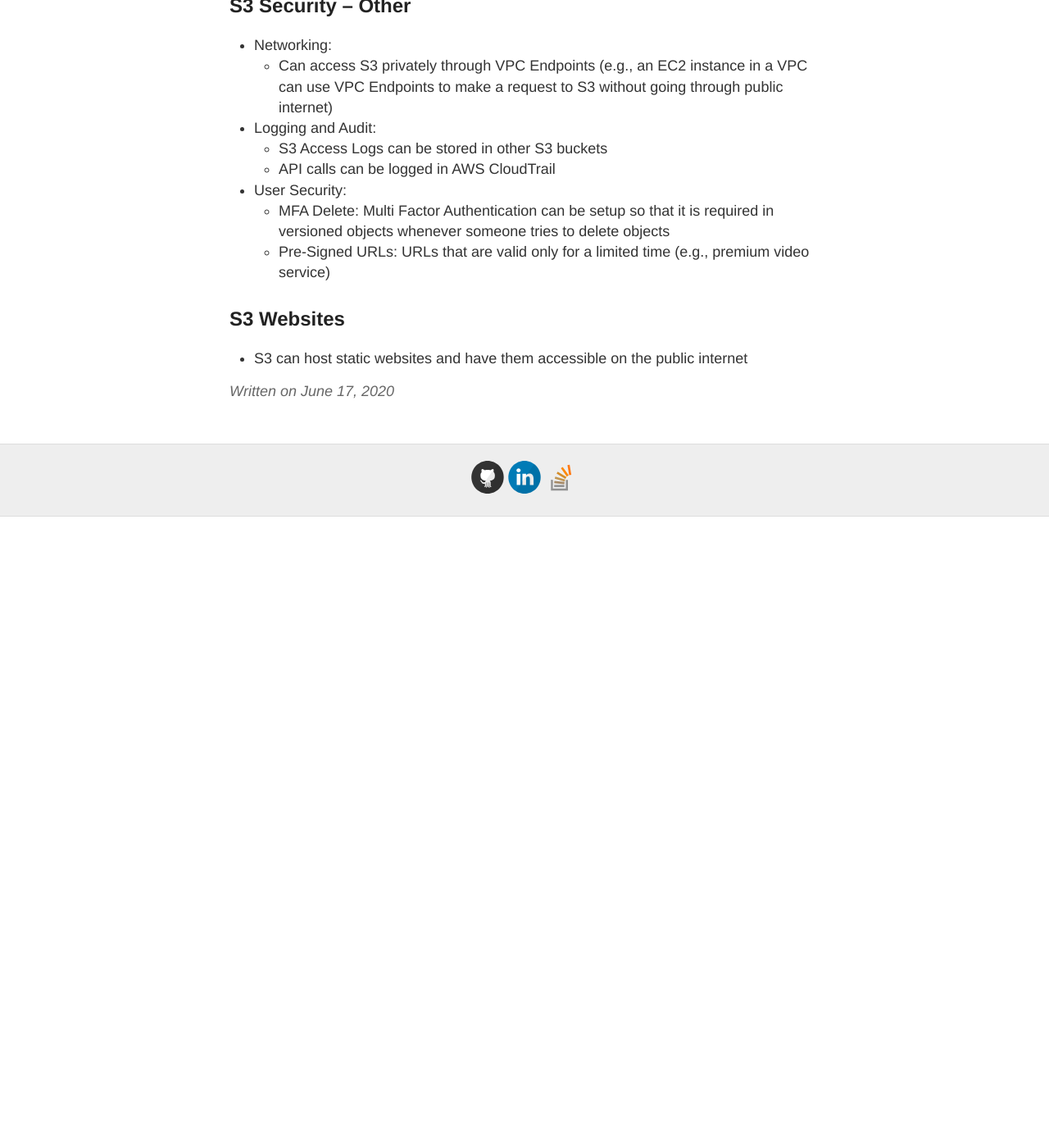
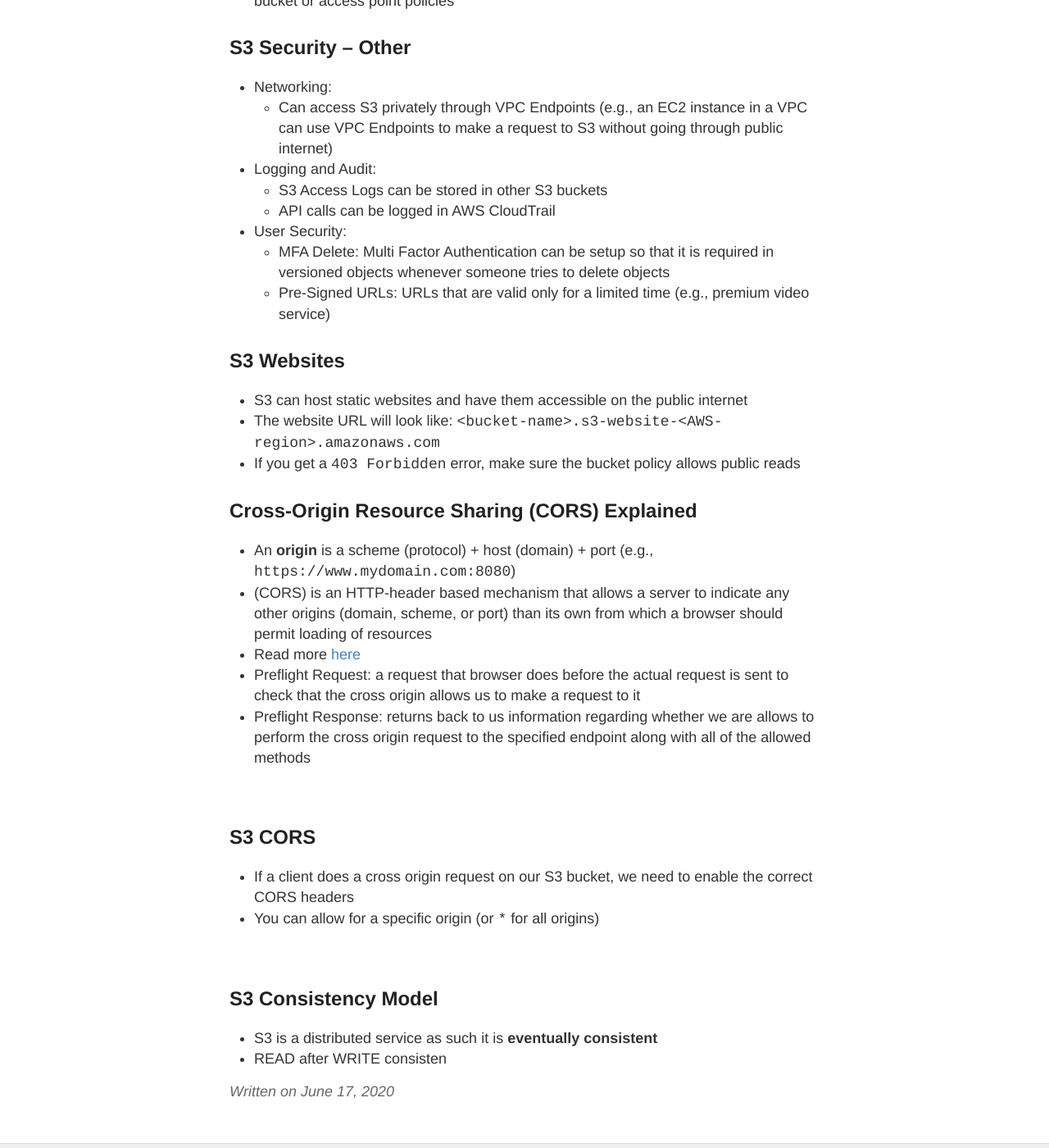
Before and after one commit to gutucristian/gutucristian.github.io, a Jekyll site: the page built from _posts/2020-06-17-Amazon-Web-Services-(AWS).md, in a window 1280 px wide and 1400 px high, scrolled down 63336 px. Shown: the whole window at 82% size. Built offline with Jekyll 4.4.1, drawn with Linux system fonts in a browser that asks for light colours; our own code applies the rules of GitHub Pages for plain Markdown files; before the commit the page ends 63966 px from its top, so only the background shows below that; some of the changed text lies outside the part shown.

Commit message:
Update 2020-06-17-Amazon-Web-Services-(AWS).md

```diff
--- a/_posts/2020-06-17-Amazon-Web-Services-(AWS).md
+++ b/_posts/2020-06-17-Amazon-Web-Services-(AWS).md
@@ -1474,6 +1474,7 @@
 - **Note:** an IAM principal can access an S3 object if:
   - The user IAM permissions allow it **OR** the bucket policy **ALLOWS** it
   - **AND** if there is no explicit **DENY**
+  - Thus: explicit **DENY** in an IAM policy will take precedence over a bucket policy permission
 
 ## Bucket Policies
 
@@ -1510,3 +1511,27 @@
 ## S3 Websites
 
 - S3 can host static websites and have them accessible on the public internet
+- The website URL will look like: `<bucket-name>.s3-website-<AWS-region>.amazonaws.com`
+- If you get a `403 Forbidden` error, make sure the bucket policy allows public reads
+
+## Cross-Origin Resource Sharing (CORS) Explained
+
+- An **origin** is a scheme (protocol) + host (domain) + port (e.g., `https://www.mydomain.com:8080`)
+- (CORS) is an HTTP-header based mechanism that allows a server to indicate any other origins (domain, scheme, or port) than its own from which a browser should permit loading of resources
+- Read more [here](https://medium.com/@electra_chong/what-is-cors-what-is-it-used-for-308cafa4df1a)
+- Preflight Request: a request that browser does before the actual request is sent to check that the cross origin allows us to make a request to it
+- Preflight Response: returns back to us information regarding whether we are allows to perform the cross origin request to the specified endpoint along with all of the allowed methods
+
+![]()
+
+## S3 CORS
+
+- If a client does a cross origin request on our S3 bucket, we need to enable the correct CORS headers
+- You can allow for a specific origin (or `*` for all origins)
+
+![]()
+
+## S3 Consistency Model
+
+- S3 is a distributed service as such it is **eventually consistent**
+- READ after WRITE consisten
```
